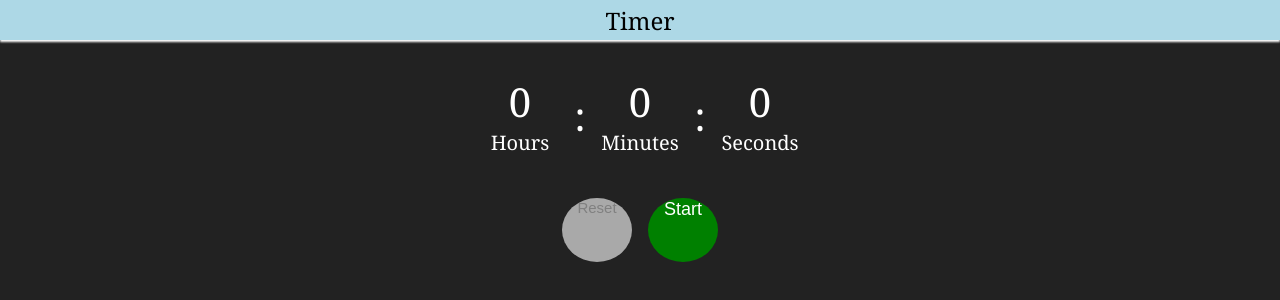
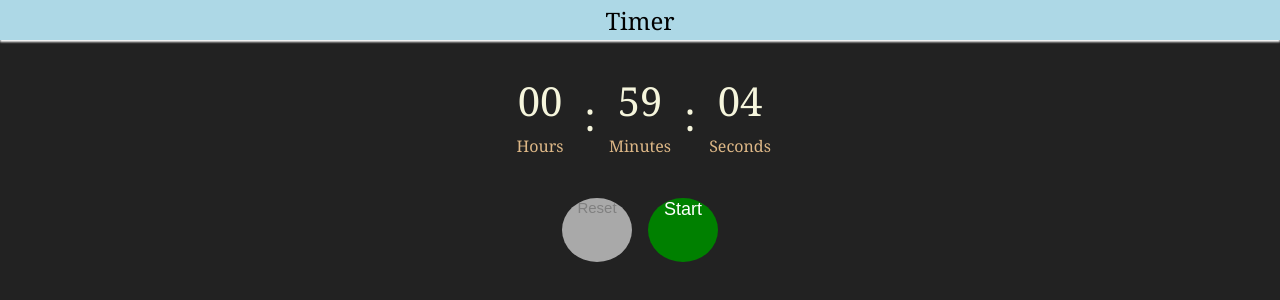
Before and after one commit to smulyono/Timer-react-app, a React (Create React App) app: page / in a window 1280 px wide. Shown: the top 300 px of the page. Built offline with nearby package versions, Linux system fonts and the light colour scheme.

Commit message:
added time display

```diff
--- a/public/index.html
+++ b/public/index.html
@@ -2,7 +2,7 @@
 <html lang="en">
   <head>
     <meta charset="utf-8">
-    <meta name="viewport" content="width=device-width, initial-scale=1">
+    <meta name="viewport" content="width=device-width, initial-scale=1, maximum-scale=1, shrink-to-fit=no">
     <link rel="shortcut icon" href="%PUBLIC_URL%/favicon.ico">
     <!--
       Notice the use of %PUBLIC_URL% in the tag above.
--- a/src/assets/styles/TimerDisplay.css
+++ b/src/assets/styles/TimerDisplay.css
@@ -8,7 +8,7 @@
 }
 
 .timerdisplay-watch {
-    width : 60px;
+    width : 50px;
     height: 100px;
 
     display:flex;
@@ -16,12 +16,14 @@
     align-content: center;
     justify-content : center;
     align-items: center;
-    color : #fff;
+    color : beige;
     font-size:2.5em;
 }
 
 .timerdisplay-watch .label {
-    font-size: 0.5em;
+    font-size: 0.4em;
+    margin-top : 7px;
+    color : burlywood;
 }
 
 .timerdisplay-watch.warning {
--- a/src/assets/styles/index.css
+++ b/src/assets/styles/index.css
@@ -16,6 +16,8 @@ header{
 header {
     position:fixed;
     top:0;
+    left:0;
+    right:0;
     z-index: 9;
     height:40px;
     font-size : 24px;
--- a/src/components/App.js
+++ b/src/components/App.js
@@ -12,15 +12,13 @@ class App extends Component {
         this.onClockTimer = this.onClockTimer.bind(this);
         this.startClockTimer = this.startClockTimer.bind(this);
         this.stopClockTimer = this.stopClockTimer.bind(this);
+        this.resetClockTimer = this.resetClockTimer.bind(this);
 
         this.timerCounter = undefined;
 
         this.state = {
-            currentProcess : 'stop',
-            starttime: 10,
-            displaytime: 10,
-            progress: 100,
-            isPassThreshold : false
+            currentProcess : 'reset',
+            displaytime: 3544
         };
     }
 
@@ -28,9 +26,7 @@ class App extends Component {
         return (
             <div className="App">
                 <TimerDisplay
-                    progress={this.state.progress}
                     clockDisplay={this.state.displaytime}
-                    isPassThreshold={this.state.isPassThreshold}
                     />
                 <BottomControl
                     currentProcess={this.state.currentProcess}
@@ -41,12 +37,10 @@ class App extends Component {
     }
 
     activeChangeEvent(buttonState){
-        var currentTime = this.state.displaytime;
+        var currentProcess = this.state.currentProcess;
+
         switch (buttonState.toLowerCase()) {
             case 'start' :
-                if (currentTime <= 0) {
-                    currentTime = this.state.starttime;
-                }
                 this.startClockTimer();
             break;
 
@@ -54,16 +48,18 @@ class App extends Component {
                 this.stopClockTimer();
             break;
 
+            case 'reset' :
+                this.resetClockTimer();
+            break;
             default :
                 this.stopClockTimer();
             break;
         }
-        this.setState(
-            {
-                currentProcess : buttonState,
-                displaytime : currentTime
-            }
-        );
+        currentProcess = buttonState.toLowerCase();
+
+        this.setState({
+            currentProcess : currentProcess
+        })
     }
 
     startClockTimer() {
@@ -76,31 +72,29 @@ class App extends Component {
         }
     }
 
+    resetClockTimer() {
+        this.stopClockTimer();
+        this.setState(
+            {
+                displaytime : 0
+            }
+        );
+    }
+
     onClockTimer() {
         var currentTime = this.state.displaytime;
         var buttonState = this.state.currentProcess;
-        var isThreshold = false;
-        currentTime--;
-        if (currentTime === 0) {
-            // time to stop
-            isThreshold = false;
-            buttonState = 'Stop';
-        } else if (currentTime <= 5) {
-            isThreshold = true;
-        }
+
+        currentTime++;
 
         this.stopClockTimer();
-        if (buttonState !== "Stop") {
+        if (buttonState.toLowerCase !== "stop") {
             this.startClockTimer();
         }
 
-        this.setState(
-            {
-                currentProcess: buttonState,
-                displaytime : currentTime,
-                isPassThreshold: isThreshold
-            }
-        );
+        this.setState( {
+            displaytime : currentTime
+        })
     }
 
 }
--- a/src/components/BottomControl.js
+++ b/src/components/BottomControl.js
@@ -31,10 +31,13 @@ class BottomControl extends Component {
             isactive: true
         }
 
-        if (currentProcess === "Start") {
+        if (currentProcess.toLowerCase() === "start") {
             rightButton.caption = 'Stop';
-            leftButton.isactive = false;
-        } else if (currentProcess === "Stop") {
+            leftButton.isactive = true;
+        } else if (currentProcess.toLowerCase() === "stop") {
+            rightButton.caption = 'Start';
+            leftButton.isactive = true;
+        } else if (currentProcess.toLowerCase() === "reset") {
             rightButton.caption = 'Start';
             leftButton.isactive = false;
         }
--- a/src/components/TimerDisplay.js
+++ b/src/components/TimerDisplay.js
@@ -5,29 +5,28 @@ class TimerDisplay extends Component {
     constructor(props) {
         super(props);
         this.adjustdisplay = this.adjustdisplay.bind(this);
+        this.showDoubleDigits = this.showDoubleDigits.bind(this);
     }
 
     render() {
         const {
-            clockDisplay,
-            isPassThreshold=false
+            clockDisplay
         } = this.props;
-
         var {hours,minutes,seconds} = this.adjustdisplay(clockDisplay);
 
         return(
             <div className='timerdisplay-container'>
-                <div className={'timerdisplay-watch '+ (isPassThreshold ? "warning" : "")}>
+                <div className={'timerdisplay-watch'}>
                     <div>{hours}</div>
                     <div className='label'>Hours</div>
                 </div>
                 <div className='timerdisplay-watch'>:</div>
-                <div className={'timerdisplay-watch '+ (isPassThreshold ? "warning" : "")}>
+                <div className={'timerdisplay-watch'}>
                     <div>{minutes}</div>
                     <div className='label'>Minutes</div>
                 </div>
                 <div className='timerdisplay-watch'>:</div>
-                <div className={'timerdisplay-watch '+ (isPassThreshold ? "warning" : "")}>
+                <div className={'timerdisplay-watch'}>
                     <div>{seconds}</div>
                     <div className='label'>Seconds</div>
                 </div>
@@ -35,13 +34,31 @@ class TimerDisplay extends Component {
         )
     }
     adjustdisplay(seconds) {
+
+        const minuteInSeconds = 60,
+            hourInSeconds = 60 * minuteInSeconds;
+
+        let hours = Math.floor(seconds / hourInSeconds);
+        let carryover = seconds % hourInSeconds;
+
+        let minutes = Math.floor(carryover / minuteInSeconds);
+        carryover %= minuteInSeconds;
+
+        seconds = carryover;
+
         return {
-            "hours" : 0,
-            "minutes" : 0,
-            "seconds" : 0
+            "hours" : this.showDoubleDigits(hours),
+            "minutes" : this.showDoubleDigits(minutes),
+            "seconds" : this.showDoubleDigits(carryover)
         }
     }
 
+    showDoubleDigits(number) {
+        if (number < 10) {
+            return '0' + number;
+        }
+        return number;
+    }
 }
 
 export default TimerDisplay;
```
